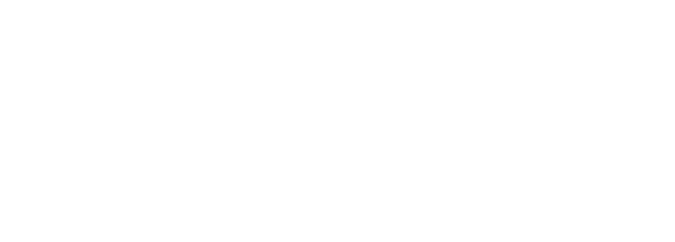
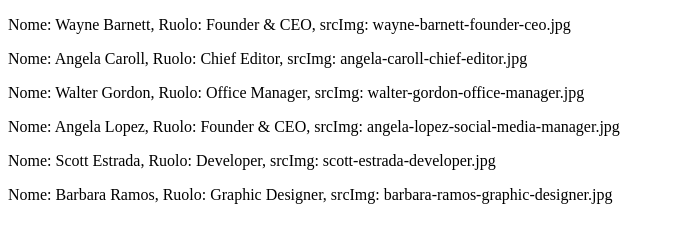
Before and after one commit to PasqualeIannace/js-our-team, a plain HTML site: page index.html in a window 1280 px wide. Shown: the whole page, without its empty margins (0-675 px from the left). Drawn offline with Linux system fonts and the light colour scheme.

Commit message:
MILESTONE 2

```diff
--- a/index.html
+++ b/index.html
@@ -7,6 +7,9 @@
 </head>
 <body>
 
+    <div id="container">
+
+    </div>
 
     <script src="./js/main.js"></script>
 </body>
--- a/js/main.js
+++ b/js/main.js
@@ -36,6 +36,11 @@ const staff = [
     }
 ]
 
+// let msg = document.getElementById("contaienr");
+
 for(i = 0; i < staff.length; i++) {
     console.log(`Nome: ${staff[i].nome}, Ruolo: ${staff[i].ruolo}, srcImg: ${staff[i].img}`);
+
+
+    document.getElementById("container").innerHTML += `<p>Nome: ${staff[i].nome}, Ruolo: ${staff[i].ruolo}, srcImg: ${staff[i].img}</p>`;
 }
```
